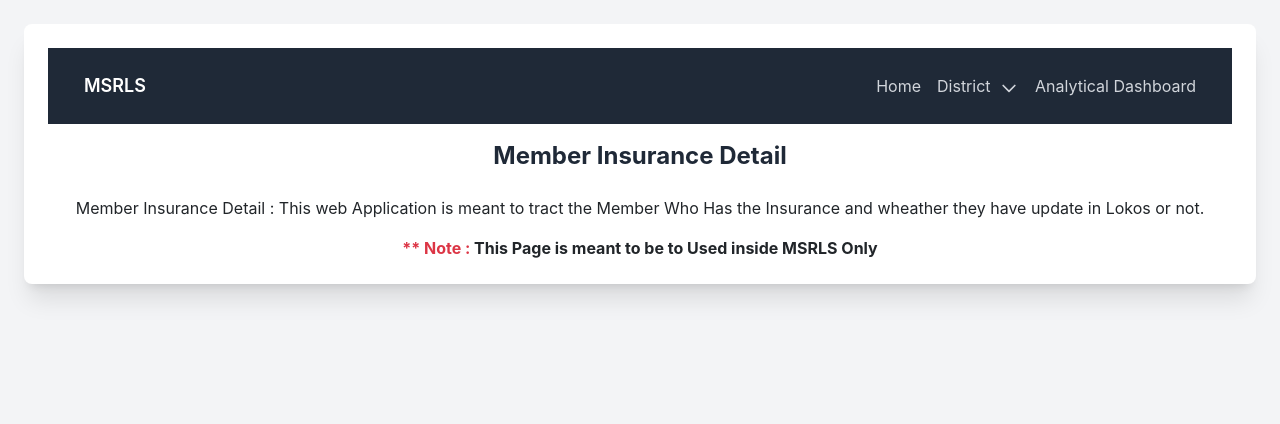
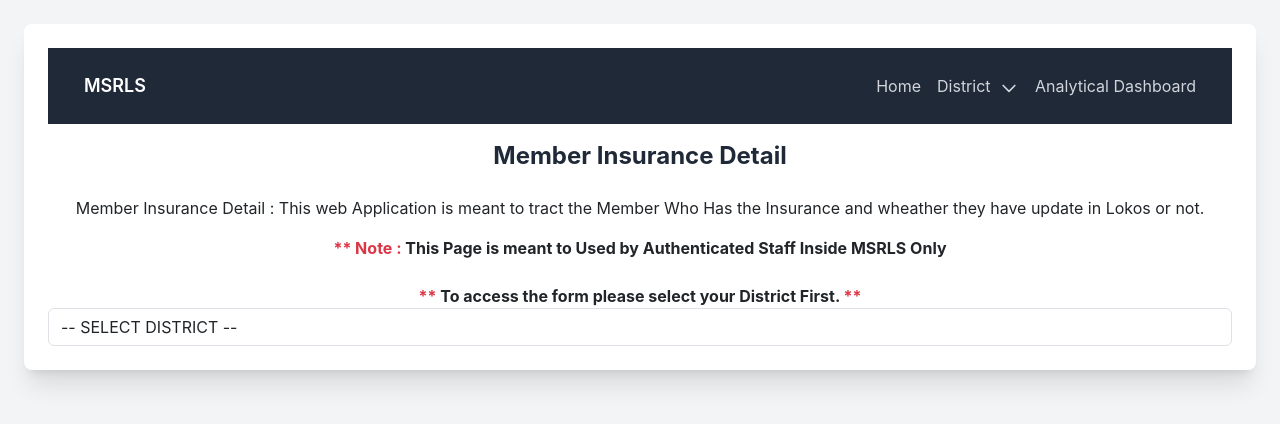
Before and after one commit to MandEMSRLS/MemberInsurance, a plain HTML site: page index.html in a window 1280 px wide. Drawn offline with nearby package versions, Linux system fonts and the light colour scheme.

Commit message:
Update index.html
Modify the  instruction and  also add the  select district

```diff
--- a/index.html
+++ b/index.html
@@ -121,14 +121,26 @@
         <p class="text-center">Member Insurance Detail : This web Application is meant to tract the Member Who Has the
             Insurance and wheather they have update in Lokos or not.
 
-        <p class="text-center mt-3"> <b> <span class="text-danger">** Note :</span> This Page is meant to be to Used
-                inside MSRLS Only </b> </p>
+        <p class="text-center mt-3"> <b> <span class="text-danger">** Note :</span> This Page is meant to Used by Authenticated Staff Inside MSRLS Only </b>
 
+       <br><br> <b> <span class="text-danger">** </span>To access the form please select your District First. <span class="text-danger">** </span> </b></p>
         </p>
 
-
-
-
+        <select id="linkSelect" class="form-control">
+            <option >-- SELECT DISTRICT -- </option>
+            <option value="EKHReport.html"> East Khasi Hills </option>
+            <option value="EJHReport.html"> East Jaintia Hills </option>
+            <option value="EGHReport.html"> East Garo Hills </option>
+            <option value="EWKHReport.html"> Eastern West Khasi Hills </option>
+            <option value="NGHReport.html"> North Garo Hills </option>
+            <option value="RBReport.html"> Ri Bhoi </option>
+            <option value="SGHReport.html"> South Garo Hills </option>
+            <option value="SWGHReport.html"> South West Garo Hills </option>
+            <option value="SWKHReport.html"> South West Khasi Hills </option>
+            <option value="WKHReport.html"> West Khasi Hills</option>
+            <option value="WJHReport.html"> West Jaintia Hills </option>
+            <option value="WGHReport.html"> West Garo Hills </option>
+        </select>
     </div>
 
 
@@ -153,6 +165,27 @@
             }
         });
 
+        document.addEventListener('DOMContentLoaded', function() {
+    // 1. Get the select element by its ID
+    const selectElement = document.getElementById('linkSelect');
+
+    // 2. Add an event listener for the 'change' event
+    selectElement.addEventListener('change', function() {
+        // 'this.value' contains the value of the selected option, which is the URL
+        const selectedUrl = this.value;
+
+        // Check if a valid URL was selected (to ignore the disabled "Choose a page..." option)
+        if (selectedUrl) {
+            // 3. Navigate the browser to the selected URL
+            // window.location.href changes the current page
+            window.location.href = selectedUrl;
+
+            // OPTIONAL: If you wanted to open the link in a new tab:
+            // window.open(selectedUrl, '_blank');
+        }
+    });
+});
+
     </script>
     <script src="https://cdnjs.cloudflare.com/ajax/libs/xlsx/0.17.0/xlsx.full.min.js"></script>
 </body>
```
